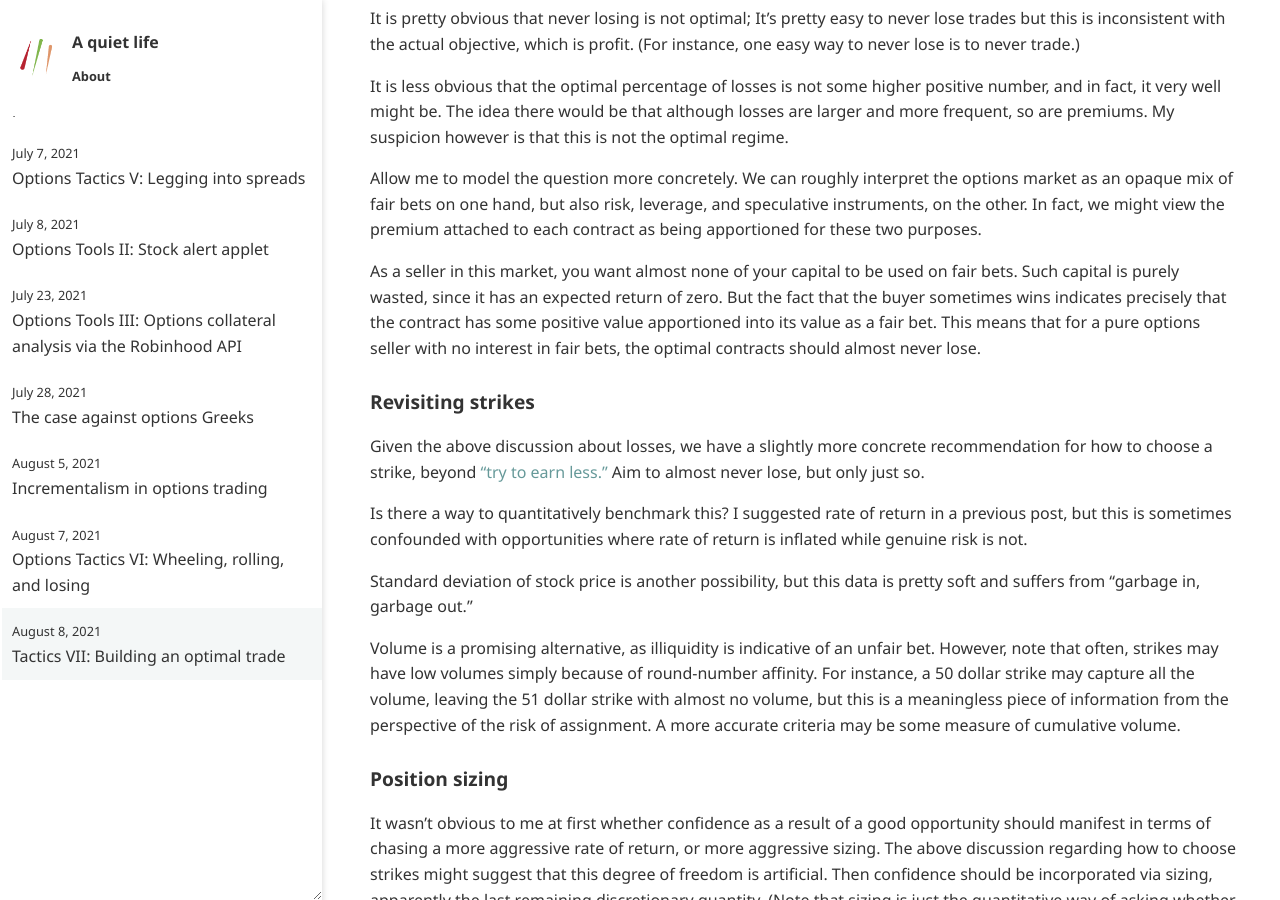
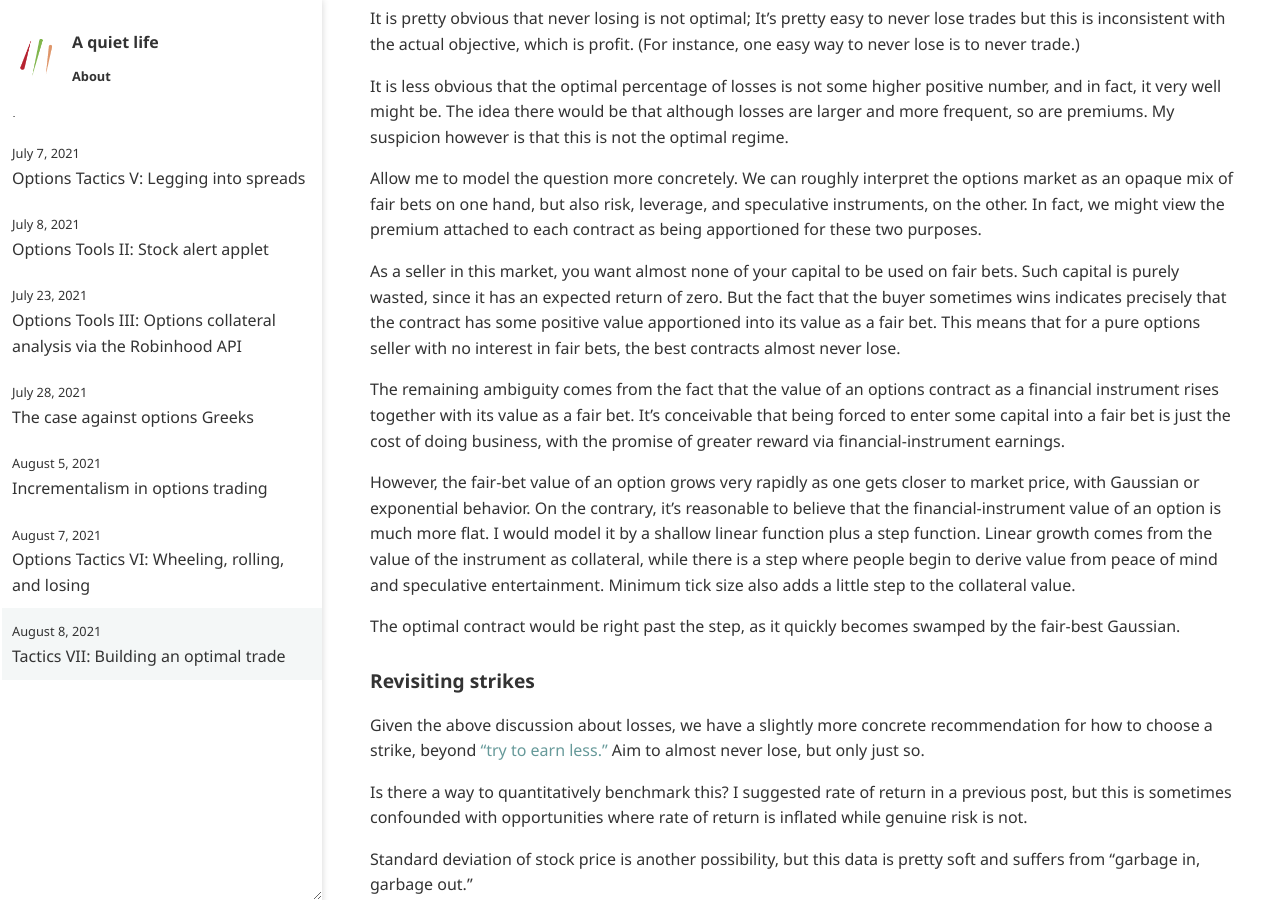
Before and after one commit to ansyblenetwork/aquietlife, a Jekyll site: the page built from _posts/2021-08-08-sizing.md, in a window 1280 px wide and 900 px high, scrolled down 449 px. Built offline with Jekyll 4.4.1, drawn with Linux system fonts in a browser that asks for light colours.

Commit message:
Update 2021-08-08-sizing.md

```diff
--- a/_posts/2021-08-08-sizing.md
+++ b/_posts/2021-08-08-sizing.md
@@ -22,7 +22,13 @@ It is less obvious that the optimal percentage of losses is not some higher posi
 
 Allow me to model the question more concretely. We can roughly interpret the options market as an opaque mix of fair bets on one hand, but also risk, leverage, and speculative instruments, on the other. In fact, we might view the premium attached to each contract as being apportioned for these two purposes.
 
-As a seller in this market, you want almost none of your capital to be used on fair bets. Such capital is purely wasted, since it has an expected return of zero. But the fact that the buyer sometimes wins indicates precisely that the contract has some positive value apportioned into its value as a fair bet. This means that for a pure options seller with no interest in fair bets, the optimal contracts should almost never lose.
+As a seller in this market, you want almost none of your capital to be used on fair bets. Such capital is purely wasted, since it has an expected return of zero. But the fact that the buyer sometimes wins indicates precisely that the contract has some positive value apportioned into its value as a fair bet. This means that for a pure options seller with no interest in fair bets, the best contracts almost never lose.
+
+The remaining ambiguity comes from the fact that the value of an options contract as a financial instrument rises together with its value as a fair bet. It's conceivable that being forced to enter some capital into a fair bet is just the cost of doing business, with the promise of greater reward via financial-instrument earnings.
+
+However, the fair-bet value of an option grows very rapidly as one gets closer to market price, with Gaussian or exponential behavior. On the contrary, it's reasonable to believe that the financial-instrument value of an option is much more flat. I would model it by a shallow linear function plus a step function. Linear growth comes from the value of the instrument as collateral, while there is a step where people begin to derive value from peace of mind and speculative entertainment. Minimum tick size also adds a little step to the collateral value.
+
+The optimal contract would be right past the step, as it quickly becomes swamped by the fair-best Gaussian.
 
 
 ### Revisiting strikes
```
